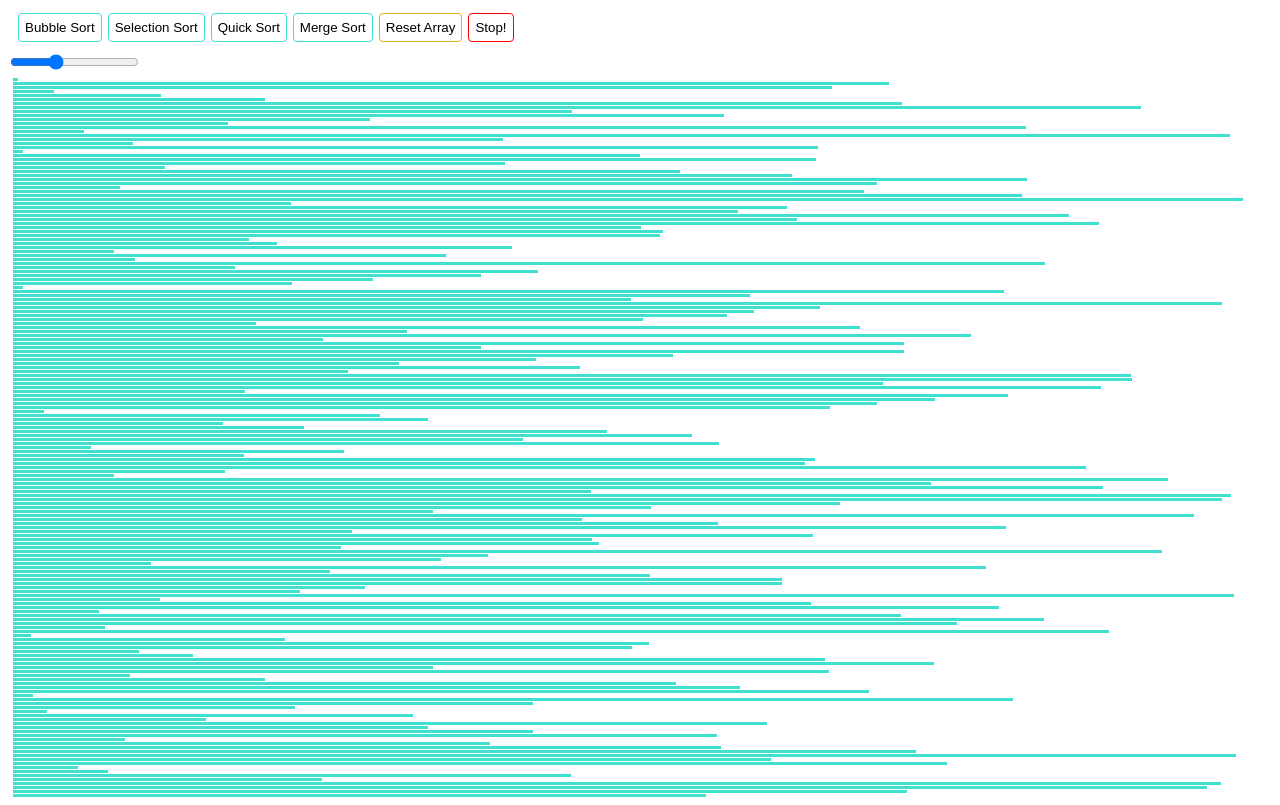
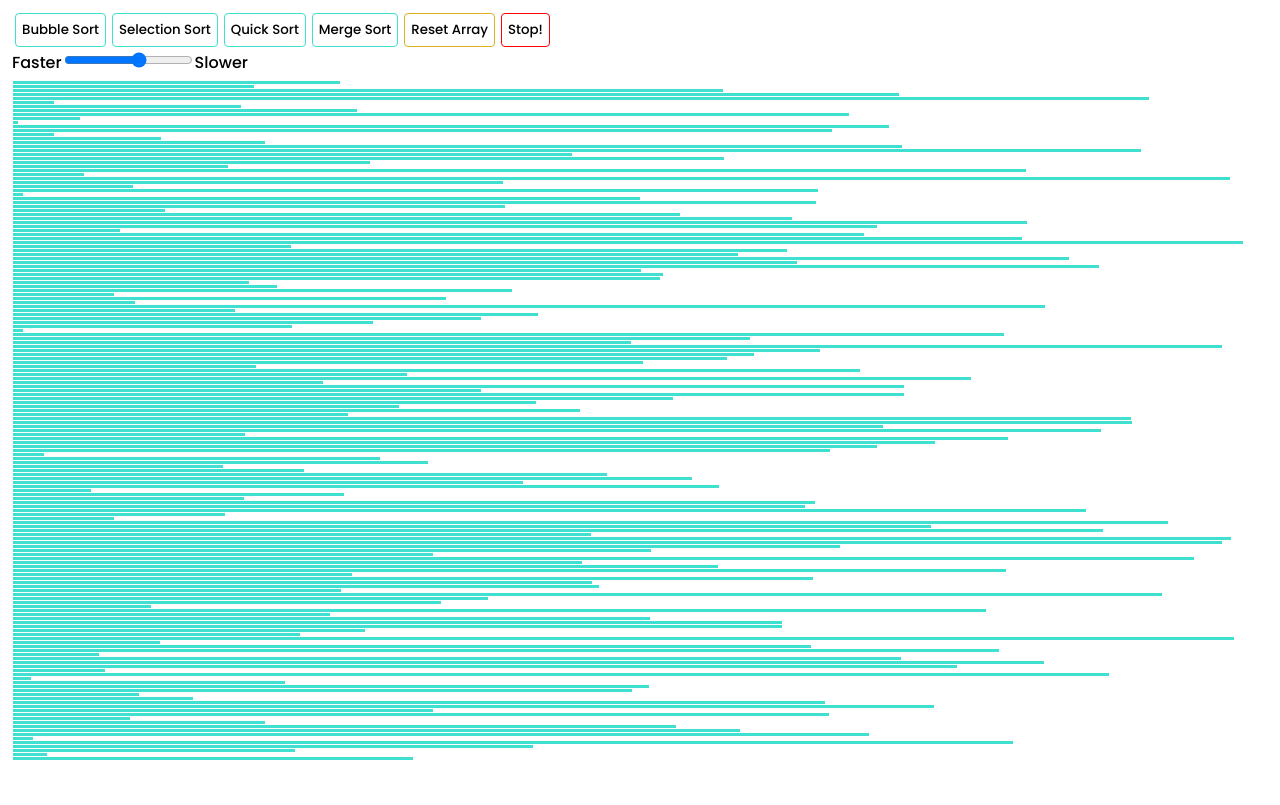
Before and after one commit to alwincodes/Sort-Visualizer, a React (Create React App) app: page / in a window 1280 px wide. Built offline with nearby package versions, Linux system fonts and the light colour scheme.

Commit message:
added speed control

```diff
--- a/public/index.html
+++ b/public/index.html
@@ -5,6 +5,12 @@
         <link rel="icon" href="%PUBLIC_URL%/favicon.ico" />
         <meta name="viewport" content="width=device-width, initial-scale=1" />
         <meta name="theme-color" content="#000000" />
+        <link rel="preconnect" href="https://fonts.googleapis.com" />
+        <link rel="preconnect" href="https://fonts.gstatic.com" crossorigin />
+        <link
+            href="https://fonts.googleapis.com/css2?family=Poppins:wght@500&display=swap"
+            rel="stylesheet"
+        />
         <meta
             name="description"
             content="this page visualizes diffrent sorting algorithms of various time complexities"
--- a/src/App.tsx
+++ b/src/App.tsx
@@ -18,7 +18,7 @@
 const timeouts: ReturnType<typeof setTimeout>[] = [];
 
 //size of the array dynamic according to screen size
-const arrSize = window.innerHeight / 4 - 20;
+const arrSize = window.innerHeight / 4 - 30;
 
 //function for generating a new array as needed
 const generateNewArray = (arraySize: number): number[] => {
@@ -157,16 +157,19 @@
                 <button className="mergeOptions danger" onClick={stop}>
                     Stop!
                 </button>
+                <div className="slider">
+                    Faster
+                    <input
+                        onChange={animSpeedChanger}
+                        type="range"
+                        min="10"
+                        max="160"
+                        value={animationSpeed}
+                    />
+                    Slower
+                </div>
             </div>
-            <div>
-                <input
-                    onChange={animSpeedChanger}
-                    type="range"
-                    min="50"
-                    max="200"
-                    value={animationSpeed}
-                />
-            </div>
+
             <div className="visualizer">
                 {array.map((item, i) => (
                     <div
--- a/src/app.css
+++ b/src/app.css
@@ -1,9 +1,10 @@
 * {
     background-color: rgb(255, 255, 255);
+    font-family: "Poppins", sans-serif;
 }
 
 .buttons {
-    margin: 5px;
+    margin: 2px;
     padding: 2px;
     display: block;
 }
```
